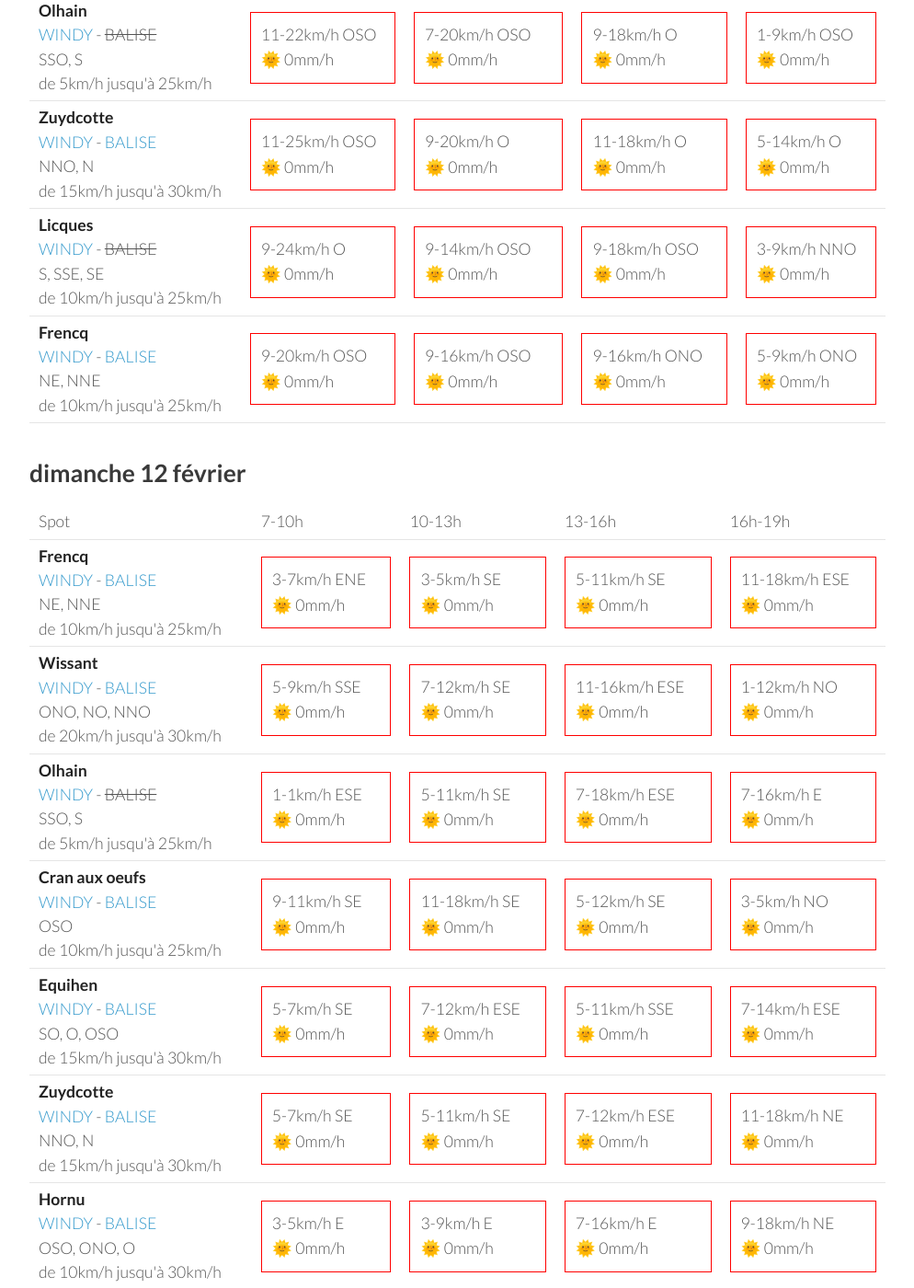
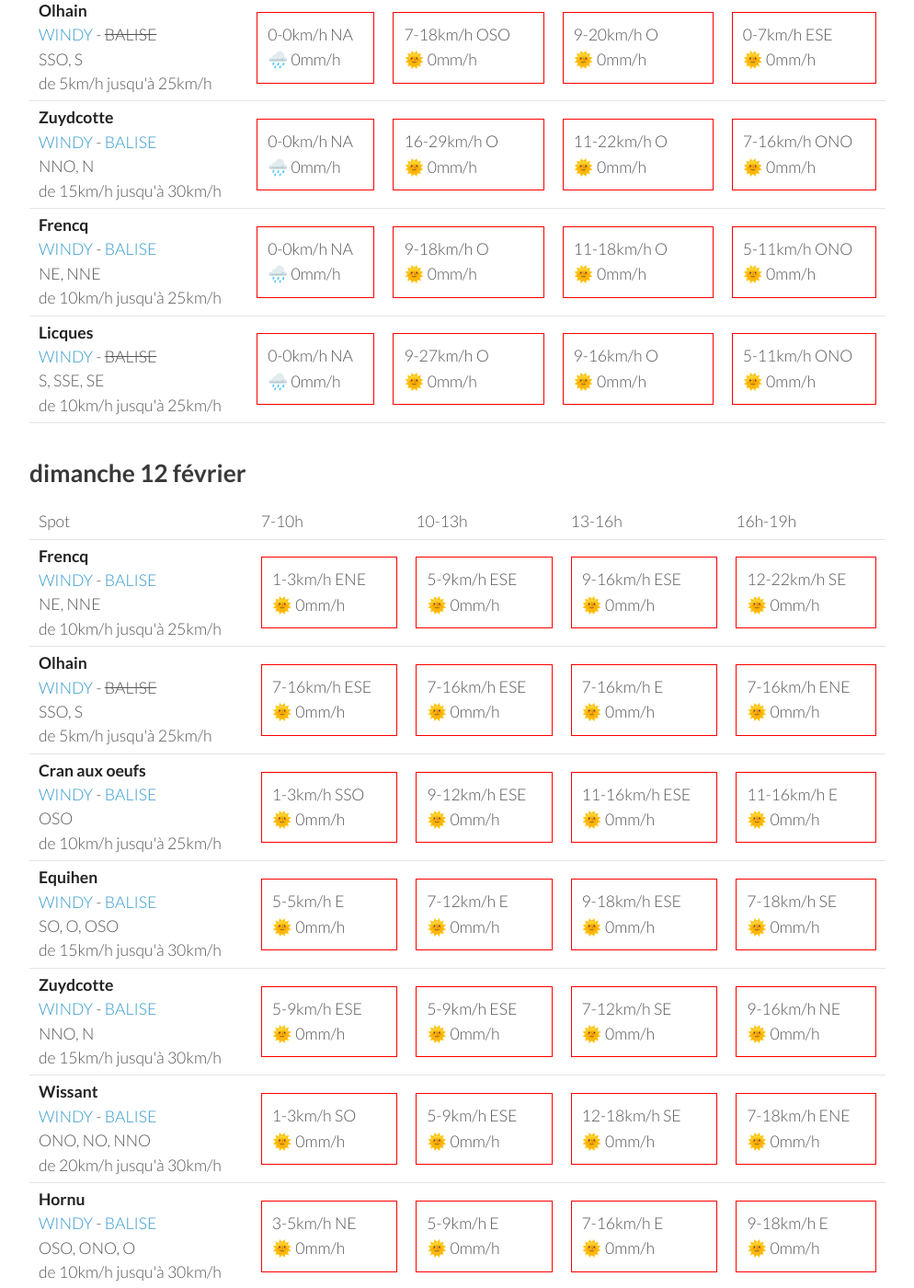
Before and after one commit to parapente-dans-le-nord/parapente-dans-le-nord.github.io, a Jekyll site: the page built from all.markdown, in a window 1280 px wide and 1400 px high, scrolled down 1189 px. Shown: the whole window at 92% size, without its empty margins (26-1020 px from the left). Built offline with Jekyll 4.4.1, drawn with Linux system fonts in a browser that asks for light colours; some of the changed text lies outside the part shown.

Commit message:
update index.markdown

```diff
--- a/all.markdown
+++ b/all.markdown
@@ -24,111 +24,100 @@ page mise à jour le samedi 11 février 10:03
 <tr>
         <td><strong>La Comté</strong><br><a href="https://windy.com/50.426/2.500?50.025,2.499,8">WINDY</a> - <span class=""><a href="https://balisemeteo.com/balise.php?idBalise=">BALISE</a> </span><br> <span class="vent-favorable">O, ONO, NO</span><br><span class="force-vent">de 6km/h jusqu'à 25km/h</span> </td>
 
-            <td><div class="not-flyable"><p>11-20km/h SO</p><p>🌞 0mm/h</p></div></td>
-            <td><div class="not-flyable"><p>9-20km/h OSO</p><p>🌞 0mm/h</p></div></td>
-            <td><div class="flyable"><p>12-22km/h O</p><p>🌞 0mm/h</p></div></td>
-            <td><div class="not-flyable"><p>0-14km/h NO</p><p>🌞 0mm/h</p></div></td>
+            <td><div class="not-flyable"><p>0-0km/h NA</p><p>🌧️ 0mm/h</p></div></td>
+            <td><div class="not-flyable"><p>11-20km/h OSO</p><p>🌞 0mm/h</p></div></td>
+            <td><div class="flyable"><p>11-20km/h O</p><p>🌞 0mm/h</p></div></td>
+            <td><div class="not-flyable"><p>3-9km/h OSO</p><p>🌞 0mm/h</p></div></td>
 
+    </tr>
+<tr>
+        <td><strong>Cran aux oeufs</strong><br><a href="https://windy.com/50.847/1.584?50.451,1.582,8,m:e3TagdN">WINDY</a> - <span class=""><a href="https://www.meteociel.fr/temps-reel/obs_villes.php?code2=7004">BALISE</a> </span><br> <span class="vent-favorable">OSO</span><br><span class="force-vent">de 10km/h jusqu'à 25km/h</span> </td>
+
+            <td><div class="not-flyable"><p>0-0km/h NA</p><p>🌧️ 0mm/h</p></div></td>
+            <td><div class="not-flyable"><p>12-20km/h O</p><p>🌞 0mm/h</p></div></td>
+            <td><div class="not-flyable"><p>9-12km/h OSO</p><p>🌞 0mm/h</p></div></td>
+            <td><div class="not-flyable"><p>3-9km/h SSO</p><p>🌞 0mm/h</p></div></td>
+
+    </tr>
+<tr>
+        <td><strong>Mont Clairon</strong><br><a href="https://windy.com/49.919/2.729?49.515,2.730,8,m:e2magfH">WINDY</a> - <span class="no-balise"> BALISE </span><br> <span class="vent-favorable">SO</span><br><span class="force-vent">de 12km/h jusqu'à 25km/h</span> </td>
+
+            <td><div class="not-flyable"><p>0-0km/h NA</p><p>🌧️ 0mm/h</p></div></td>
+            <td><div class="not-flyable"><p>5-7km/h SSO</p><p>🌞 0mm/h</p></div></td>
+            <td><div class="not-flyable"><p>5-14km/h SO</p><p>🌞 0mm/h</p></div></td>
+            <td><div class="not-flyable"><p>9-16km/h SSE</p><p>🌞 0mm/h</p></div></td>
 
     </tr>
 <tr>
         <td><strong>Dannes</strong><br><a href="https://windy.com/50.587/1.637?50.188,1.637,8">WINDY</a> - <span class="no-balise"> BALISE </span><br> <span class="vent-favorable">O, OSO, SO, ONO</span><br><span class="force-vent">de 12km/h jusqu'à 20km/h</span> </td>
 
-            <td><div class="not-flyable"><p>9-18km/h OSO</p><p>🌞 0mm/h</p></div></td>
-            <td><div class="not-flyable"><p>7-14km/h OSO</p><p>🌞 0mm/h</p></div></td>
-            <td><div class="not-flyable"><p>7-12km/h O</p><p>🌞 0mm/h</p></div></td>
-            <td><div class="not-flyable"><p>5-9km/h ONO</p><p>🌞 0mm/h</p></div></td>
-
-
-    </tr>
-<tr>
-        <td><strong>Cran aux oeufs</strong><br><a href="https://windy.com/50.847/1.584?50.451,1.582,8,m:e3TagdN">WINDY</a> - <span class=""><a href="https://www.meteociel.fr/temps-reel/obs_villes.php?code2=7004">BALISE</a> </span><br> <span class="vent-favorable">OSO</span><br><span class="force-vent">de 10km/h jusqu'à 25km/h</span> </td>
-
-            <td><div class="not-flyable"><p>9-11km/h SO</p><p>🌞 0mm/h</p></div></td>
-            <td><div class="not-flyable"><p>11-16km/h ONO</p><p>🌞 0mm/h</p></div></td>
-            <td><div class="not-flyable"><p>9-12km/h OSO</p><p>🌞 0mm/h</p></div></td>
-            <td><div class="not-flyable"><p>5-7km/h SSO</p><p>🌞 0mm/h</p></div></td>
-
+            <td><div class="not-flyable"><p>0-0km/h NA</p><p>🌧️ 0mm/h</p></div></td>
+            <td><div class="not-flyable"><p>11-18km/h OSO</p><p>🌞 0mm/h</p></div></td>
+            <td><div class="not-flyable"><p>9-16km/h OSO</p><p>🌞 0mm/h</p></div></td>
+            <td><div class="not-flyable"><p>5-9km/h NO</p><p>🌞 0mm/h</p></div></td>
 
     </tr>
 <tr>
         <td><strong>Hornu</strong><br><a href="https://windy.com/50.424/3.819?50.024,3.818,8,m:e3daghw">WINDY</a> - <span class=""><a href="https://balisemeteo.com/balise_histo.php?idBalise=5040">BALISE</a> </span><br> <span class="vent-favorable">OSO, ONO, O</span><br><span class="force-vent">de 10km/h jusqu'à 30km/h</span> </td>
 
+            <td><div class="not-flyable"><p>0-0km/h NA</p><p>🌧️ 0mm/h</p></div></td>
             <td><div class="not-flyable"><p>12-24km/h SO</p><p>🌞 0mm/h</p></div></td>
-            <td><div class="not-flyable"><p>9-22km/h SO</p><p>🌞 0mm/h</p></div></td>
-            <td><div class="not-flyable"><p>12-20km/h SSO</p><p>🌞 0mm/h</p></div></td>
-            <td><div class="not-flyable"><p>5-14km/h SSO</p><p>🌞 0mm/h</p></div></td>
-
+            <td><div class="not-flyable"><p>11-24km/h SSO</p><p>🌞 0mm/h</p></div></td>
+            <td><div class="not-flyable"><p>9-20km/h SSO</p><p>🌞 0mm/h</p></div></td>
 
     </tr>
 <tr>
         <td><strong>Equihen</strong><br><a href="https://windy.com/50.679/1.572?50.279,1.571,8,m:e3CagdM">WINDY</a> - <span class=""><a href="https://balisemeteo.com/balise_histo.php?idBalise=159">BALISE</a> </span><br> <span class="vent-favorable">SO, O, OSO</span><br><span class="force-vent">de 15km/h jusqu'à 30km/h</span> </td>
 
-            <td><div class="not-flyable"><p>7-12km/h SSO</p><p>🌞 0mm/h</p></div></td>
-            <td><div class="not-flyable"><p>11-18km/h ONO</p><p>🌞 0mm/h</p></div></td>
-            <td><div class="not-flyable"><p>5-11km/h OSO</p><p>🌞 0mm/h</p></div></td>
-            <td><div class="not-flyable"><p>3-7km/h O</p><p>🌞 0mm/h</p></div></td>
-
+            <td><div class="not-flyable"><p>0-0km/h NA</p><p>🌧️ 0mm/h</p></div></td>
+            <td><div class="not-flyable"><p>9-18km/h OSO</p><p>🌞 0mm/h</p></div></td>
+            <td><div class="not-flyable"><p>9-14km/h O</p><p>🌞 0mm/h</p></div></td>
+            <td><div class="not-flyable"><p>1-7km/h ONO</p><p>🌞 0mm/h</p></div></td>
 
     </tr>
 <tr>
         <td><strong>Wissant</strong><br><a href="https://windy.com/50.885/1.653?50.488,1.653,8,m:e3XagdU">WINDY</a> - <span class=""><a href="https://balisemeteo.com/balise_histo.php?idBalise=159">BALISE</a> </span><br> <span class="vent-favorable">ONO, NO, NNO</span><br><span class="force-vent">de 20km/h jusqu'à 30km/h</span> </td>
 
-            <td><div class="not-flyable"><p>11-14km/h SO</p><p>🌞 0mm/h</p></div></td>
-            <td><div class="not-flyable"><p>9-18km/h O</p><p>🌞 0mm/h</p></div></td>
+            <td><div class="not-flyable"><p>0-0km/h NA</p><p>🌧️ 0mm/h</p></div></td>
+            <td><div class="not-flyable"><p>11-18km/h O</p><p>🌞 0mm/h</p></div></td>
             <td><div class="not-flyable"><p>11-16km/h OSO</p><p>🌞 0mm/h</p></div></td>
-            <td><div class="not-flyable"><p>3-7km/h O</p><p>🌞 0mm/h</p></div></td>
-
-
-    </tr>
-<tr>
-        <td><strong>Mont Clairon</strong><br><a href="https://windy.com/49.919/2.729?49.515,2.730,8,m:e2magfH">WINDY</a> - <span class="no-balise"> BALISE </span><br> <span class="vent-favorable">SO</span><br><span class="force-vent">de 12km/h jusqu'à 25km/h</span> </td>
-
-            <td><div class="not-flyable"><p>1-11km/h S</p><p>🌞 0mm/h</p></div></td>
-            <td><div class="not-flyable"><p>5-7km/h S</p><p>🌞 0mm/h</p></div></td>
-            <td><div class="not-flyable"><p>3-11km/h S</p><p>🌞 0mm/h</p></div></td>
-            <td><div class="not-flyable"><p>5-9km/h SSO</p><p>🌞 0mm/h</p></div></td>
-
+            <td><div class="not-flyable"><p>3-9km/h OSO</p><p>🌞 0mm/h</p></div></td>
 
     </tr>
 <tr>
         <td><strong>Olhain</strong><br><a href="https://windy.com/50.434/2.586?50.031,2.587,8,m:e3eagft">WINDY</a> - <span class="no-balise"> BALISE </span><br> <span class="vent-favorable">SSO, S</span><br><span class="force-vent">de 5km/h jusqu'à 25km/h</span> </td>
 
-            <td><div class="not-flyable"><p>11-22km/h OSO</p><p>🌞 0mm/h</p></div></td>
-            <td><div class="not-flyable"><p>7-20km/h OSO</p><p>🌞 0mm/h</p></div></td>
-            <td><div class="not-flyable"><p>9-18km/h O</p><p>🌞 0mm/h</p></div></td>
-            <td><div class="not-flyable"><p>1-9km/h OSO</p><p>🌞 0mm/h</p></div></td>
-
+            <td><div class="not-flyable"><p>0-0km/h NA</p><p>🌧️ 0mm/h</p></div></td>
+            <td><div class="not-flyable"><p>7-18km/h OSO</p><p>🌞 0mm/h</p></div></td>
+            <td><div class="not-flyable"><p>9-20km/h O</p><p>🌞 0mm/h</p></div></td>
+            <td><div class="not-flyable"><p>0-7km/h ESE</p><p>🌞 0mm/h</p></div></td>
 
     </tr>
 <tr>
         <td><strong>Zuydcotte</strong><br><a href="https://windy.com/51.064/2.491?50.669,2.488,8,m:e4hagfk">WINDY</a> - <span class=""><a href="https://www.allosurf.net/meteo/live/dunkerque-station-meteo-lfak-8329.html">BALISE</a> </span><br> <span class="vent-favorable">NNO, N</span><br><span class="force-vent">de 15km/h jusqu'à 30km/h</span> </td>
 
-            <td><div class="not-flyable"><p>11-25km/h OSO</p><p>🌞 0mm/h</p></div></td>
-            <td><div class="not-flyable"><p>9-20km/h O</p><p>🌞 0mm/h</p></div></td>
+            <td><div class="not-flyable"><p>0-0km/h NA</p><p>🌧️ 0mm/h</p></div></td>
+            <td><div class="not-flyable"><p>16-29km/h O</p><p>🌞 0mm/h</p></div></td>
+            <td><div class="not-flyable"><p>11-22km/h O</p><p>🌞 0mm/h</p></div></td>
+            <td><div class="not-flyable"><p>7-16km/h ONO</p><p>🌞 0mm/h</p></div></td>
+
+    </tr>
+<tr>
+        <td><strong>Frencq</strong><br><a href="https://windy.com/50.559/1.669?50.159,1.670,8,m:e3qagdV">WINDY</a> - <span class=""><a href="https://balisemeteo.com/balise_histo.php?idBalise=159">BALISE</a> </span><br> <span class="vent-favorable">NE, NNE</span><br><span class="force-vent">de 10km/h jusqu'à 25km/h</span> </td>
+
+            <td><div class="not-flyable"><p>0-0km/h NA</p><p>🌧️ 0mm/h</p></div></td>
+            <td><div class="not-flyable"><p>9-18km/h O</p><p>🌞 0mm/h</p></div></td>
             <td><div class="not-flyable"><p>11-18km/h O</p><p>🌞 0mm/h</p></div></td>
-            <td><div class="not-flyable"><p>5-14km/h O</p><p>🌞 0mm/h</p></div></td>
-
+            <td><div class="not-flyable"><p>5-11km/h ONO</p><p>🌞 0mm/h</p></div></td>
 
     </tr>
 <tr>
         <td><strong>Licques</strong><br><a href="https://windy.com/50.786/1.936?50.388,1.934,8">WINDY</a> - <span class="no-balise"> BALISE </span><br> <span class="vent-favorable">S, SSE, SE</span><br><span class="force-vent">de 10km/h jusqu'à 25km/h</span> </td>
 
-            <td><div class="not-flyable"><p>9-24km/h O</p><p>🌞 0mm/h</p></div></td>
-            <td><div class="not-flyable"><p>9-14km/h OSO</p><p>🌞 0mm/h</p></div></td>
-            <td><div class="not-flyable"><p>9-18km/h OSO</p><p>🌞 0mm/h</p></div></td>
-            <td><div class="not-flyable"><p>3-9km/h NNO</p><p>🌞 0mm/h</p></div></td>
-
-
-    </tr>
-<tr>
-        <td><strong>Frencq</strong><br><a href="https://windy.com/50.559/1.669?50.159,1.670,8,m:e3qagdV">WINDY</a> - <span class=""><a href="https://balisemeteo.com/balise_histo.php?idBalise=159">BALISE</a> </span><br> <span class="vent-favorable">NE, NNE</span><br><span class="force-vent">de 10km/h jusqu'à 25km/h</span> </td>
-
-            <td><div class="not-flyable"><p>9-20km/h OSO</p><p>🌞 0mm/h</p></div></td>
-            <td><div class="not-flyable"><p>9-16km/h OSO</p><p>🌞 0mm/h</p></div></td>
-            <td><div class="not-flyable"><p>9-16km/h ONO</p><p>🌞 0mm/h</p></div></td>
-            <td><div class="not-flyable"><p>5-9km/h ONO</p><p>🌞 0mm/h</p></div></td>
-
+            <td><div class="not-flyable"><p>0-0km/h NA</p><p>🌧️ 0mm/h</p></div></td>
+            <td><div class="not-flyable"><p>9-27km/h O</p><p>🌞 0mm/h</p></div></td>
+            <td><div class="not-flyable"><p>9-16km/h O</p><p>🌞 0mm/h</p></div></td>
+            <td><div class="not-flyable"><p>5-11km/h ONO</p><p>🌞 0mm/h</p></div></td>
 
     </tr>
 
@@ -150,78 +139,78 @@ page mise à jour le samedi 11 février 10:03
 <tr>
         <td><strong>Frencq</strong><br><a href="https://windy.com/50.559/1.669?50.159,1.670,8,m:e3qagdV">WINDY</a> - <span class=""><a href="https://balisemeteo.com/balise_histo.php?idBalise=159">BALISE</a> </span><br> <span class="vent-favorable">NE, NNE</span><br><span class="force-vent">de 10km/h jusqu'à 25km/h</span> </td>
 
-            <td><div class="not-flyable"><p>3-7km/h ENE</p><p>🌞 0mm/h</p></div></td>
-            <td><div class="not-flyable"><p>3-5km/h SE</p><p>🌞 0mm/h</p></div></td>
-            <td><div class="not-flyable"><p>5-11km/h SE</p><p>🌞 0mm/h</p></div></td>
-            <td><div class="not-flyable"><p>11-18km/h ESE</p><p>🌞 0mm/h</p></div></td>
+            <td><div class="not-flyable"><p>1-3km/h ENE</p><p>🌞 0mm/h</p></div></td>
+            <td><div class="not-flyable"><p>5-9km/h ESE</p><p>🌞 0mm/h</p></div></td>
+            <td><div class="not-flyable"><p>9-16km/h ESE</p><p>🌞 0mm/h</p></div></td>
+            <td><div class="not-flyable"><p>12-22km/h SE</p><p>🌞 0mm/h</p></div></td>
+
+
+    </tr>
+<tr>
+        <td><strong>Olhain</strong><br><a href="https://windy.com/50.434/2.586?50.031,2.587,8,m:e3eagft">WINDY</a> - <span class="no-balise"> BALISE </span><br> <span class="vent-favorable">SSO, S</span><br><span class="force-vent">de 5km/h jusqu'à 25km/h</span> </td>
+
+            <td><div class="not-flyable"><p>7-16km/h ESE</p><p>🌞 0mm/h</p></div></td>
+            <td><div class="not-flyable"><p>7-16km/h ESE</p><p>🌞 0mm/h</p></div></td>
+            <td><div class="not-flyable"><p>7-16km/h E</p><p>🌞 0mm/h</p></div></td>
+            <td><div class="not-flyable"><p>7-16km/h ENE</p><p>🌞 0mm/h</p></div></td>
+
+
+    </tr>
+<tr>
+        <td><strong>Cran aux oeufs</strong><br><a href="https://windy.com/50.847/1.584?50.451,1.582,8,m:e3TagdN">WINDY</a> - <span class=""><a href="https://www.meteociel.fr/temps-reel/obs_villes.php?code2=7004">BALISE</a> </span><br> <span class="vent-favorable">OSO</span><br><span class="force-vent">de 10km/h jusqu'à 25km/h</span> </td>
+
+            <td><div class="not-flyable"><p>1-3km/h SSO</p><p>🌞 0mm/h</p></div></td>
+            <td><div class="not-flyable"><p>9-12km/h ESE</p><p>🌞 0mm/h</p></div></td>
+            <td><div class="not-flyable"><p>11-16km/h ESE</p><p>🌞 0mm/h</p></div></td>
+            <td><div class="not-flyable"><p>11-16km/h E</p><p>🌞 0mm/h</p></div></td>
+
+
+    </tr>
+<tr>
+        <td><strong>Equihen</strong><br><a href="https://windy.com/50.679/1.572?50.279,1.571,8,m:e3CagdM">WINDY</a> - <span class=""><a href="https://balisemeteo.com/balise_histo.php?idBalise=159">BALISE</a> </span><br> <span class="vent-favorable">SO, O, OSO</span><br><span class="force-vent">de 15km/h jusqu'à 30km/h</span> </td>
+
+            <td><div class="not-flyable"><p>5-5km/h E</p><p>🌞 0mm/h</p></div></td>
+            <td><div class="not-flyable"><p>7-12km/h E</p><p>🌞 0mm/h</p></div></td>
+            <td><div class="not-flyable"><p>9-18km/h ESE</p><p>🌞 0mm/h</p></div></td>
+            <td><div class="not-flyable"><p>7-18km/h SE</p><p>🌞 0mm/h</p></div></td>
+
+
+    </tr>
+<tr>
+        <td><strong>Zuydcotte</strong><br><a href="https://windy.com/51.064/2.491?50.669,2.488,8,m:e4hagfk">WINDY</a> - <span class=""><a href="https://www.allosurf.net/meteo/live/dunkerque-station-meteo-lfak-8329.html">BALISE</a> </span><br> <span class="vent-favorable">NNO, N</span><br><span class="force-vent">de 15km/h jusqu'à 30km/h</span> </td>
+
+            <td><div class="not-flyable"><p>5-9km/h ESE</p><p>🌞 0mm/h</p></div></td>
+            <td><div class="not-flyable"><p>5-9km/h ESE</p><p>🌞 0mm/h</p></div></td>
+            <td><div class="not-flyable"><p>7-12km/h SE</p><p>🌞 0mm/h</p></div></td>
+            <td><div class="not-flyable"><p>9-16km/h NE</p><p>🌞 0mm/h</p></div></td>
 
 
     </tr>
 <tr>
         <td><strong>Wissant</strong><br><a href="https://windy.com/50.885/1.653?50.488,1.653,8,m:e3XagdU">WINDY</a> - <span class=""><a href="https://balisemeteo.com/balise_histo.php?idBalise=159">BALISE</a> </span><br> <span class="vent-favorable">ONO, NO, NNO</span><br><span class="force-vent">de 20km/h jusqu'à 30km/h</span> </td>
 
-            <td><div class="not-flyable"><p>5-9km/h SSE</p><p>🌞 0mm/h</p></div></td>
-            <td><div class="not-flyable"><p>7-12km/h SE</p><p>🌞 0mm/h</p></div></td>
-            <td><div class="not-flyable"><p>11-16km/h ESE</p><p>🌞 0mm/h</p></div></td>
-            <td><div class="not-flyable"><p>1-12km/h NO</p><p>🌞 0mm/h</p></div></td>
-
-
-    </tr>
-<tr>
-        <td><strong>Olhain</strong><br><a href="https://windy.com/50.434/2.586?50.031,2.587,8,m:e3eagft">WINDY</a> - <span class="no-balise"> BALISE </span><br> <span class="vent-favorable">SSO, S</span><br><span class="force-vent">de 5km/h jusqu'à 25km/h</span> </td>
-
-            <td><div class="not-flyable"><p>1-1km/h ESE</p><p>🌞 0mm/h</p></div></td>
-            <td><div class="not-flyable"><p>5-11km/h SE</p><p>🌞 0mm/h</p></div></td>
-            <td><div class="not-flyable"><p>7-18km/h ESE</p><p>🌞 0mm/h</p></div></td>
-            <td><div class="not-flyable"><p>7-16km/h E</p><p>🌞 0mm/h</p></div></td>
-
-
-    </tr>
-<tr>
-        <td><strong>Cran aux oeufs</strong><br><a href="https://windy.com/50.847/1.584?50.451,1.582,8,m:e3TagdN">WINDY</a> - <span class=""><a href="https://www.meteociel.fr/temps-reel/obs_villes.php?code2=7004">BALISE</a> </span><br> <span class="vent-favorable">OSO</span><br><span class="force-vent">de 10km/h jusqu'à 25km/h</span> </td>
-
-            <td><div class="not-flyable"><p>9-11km/h SE</p><p>🌞 0mm/h</p></div></td>
-            <td><div class="not-flyable"><p>11-18km/h SE</p><p>🌞 0mm/h</p></div></td>
-            <td><div class="not-flyable"><p>5-12km/h SE</p><p>🌞 0mm/h</p></div></td>
-            <td><div class="not-flyable"><p>3-5km/h NO</p><p>🌞 0mm/h</p></div></td>
-
-
-    </tr>
-<tr>
-        <td><strong>Equihen</strong><br><a href="https://windy.com/50.679/1.572?50.279,1.571,8,m:e3CagdM">WINDY</a> - <span class=""><a href="https://balisemeteo.com/balise_histo.php?idBalise=159">BALISE</a> </span><br> <span class="vent-favorable">SO, O, OSO</span><br><span class="force-vent">de 15km/h jusqu'à 30km/h</span> </td>
-
-            <td><div class="not-flyable"><p>5-7km/h SE</p><p>🌞 0mm/h</p></div></td>
-            <td><div class="not-flyable"><p>7-12km/h ESE</p><p>🌞 0mm/h</p></div></td>
-            <td><div class="not-flyable"><p>5-11km/h SSE</p><p>🌞 0mm/h</p></div></td>
-            <td><div class="not-flyable"><p>7-14km/h ESE</p><p>🌞 0mm/h</p></div></td>
-
-
-    </tr>
-<tr>
-        <td><strong>Zuydcotte</strong><br><a href="https://windy.com/51.064/2.491?50.669,2.488,8,m:e4hagfk">WINDY</a> - <span class=""><a href="https://www.allosurf.net/meteo/live/dunkerque-station-meteo-lfak-8329.html">BALISE</a> </span><br> <span class="vent-favorable">NNO, N</span><br><span class="force-vent">de 15km/h jusqu'à 30km/h</span> </td>
-
-            <td><div class="not-flyable"><p>5-7km/h SE</p><p>🌞 0mm/h</p></div></td>
-            <td><div class="not-flyable"><p>5-11km/h SE</p><p>🌞 0mm/h</p></div></td>
-            <td><div class="not-flyable"><p>7-12km/h ESE</p><p>🌞 0mm/h</p></div></td>
-            <td><div class="not-flyable"><p>11-18km/h NE</p><p>🌞 0mm/h</p></div></td>
+            <td><div class="not-flyable"><p>1-3km/h SO</p><p>🌞 0mm/h</p></div></td>
+            <td><div class="not-flyable"><p>5-9km/h ESE</p><p>🌞 0mm/h</p></div></td>
+            <td><div class="not-flyable"><p>12-18km/h SE</p><p>🌞 0mm/h</p></div></td>
+            <td><div class="not-flyable"><p>7-18km/h ENE</p><p>🌞 0mm/h</p></div></td>
 
 
     </tr>
 <tr>
         <td><strong>Hornu</strong><br><a href="https://windy.com/50.424/3.819?50.024,3.818,8,m:e3daghw">WINDY</a> - <span class=""><a href="https://balisemeteo.com/balise_histo.php?idBalise=5040">BALISE</a> </span><br> <span class="vent-favorable">OSO, ONO, O</span><br><span class="force-vent">de 10km/h jusqu'à 30km/h</span> </td>
 
-            <td><div class="not-flyable"><p>3-5km/h E</p><p>🌞 0mm/h</p></div></td>
-            <td><div class="not-flyable"><p>3-9km/h E</p><p>🌞 0mm/h</p></div></td>
+            <td><div class="not-flyable"><p>3-5km/h NE</p><p>🌞 0mm/h</p></div></td>
+            <td><div class="not-flyable"><p>5-9km/h E</p><p>🌞 0mm/h</p></div></td>
             <td><div class="not-flyable"><p>7-16km/h E</p><p>🌞 0mm/h</p></div></td>
-            <td><div class="not-flyable"><p>9-18km/h NE</p><p>🌞 0mm/h</p></div></td>
+            <td><div class="not-flyable"><p>9-18km/h E</p><p>🌞 0mm/h</p></div></td>
 
 
     </tr>
 <tr>
         <td><strong>Mont Clairon</strong><br><a href="https://windy.com/49.919/2.729?49.515,2.730,8,m:e2magfH">WINDY</a> - <span class="no-balise"> BALISE </span><br> <span class="vent-favorable">SO</span><br><span class="force-vent">de 12km/h jusqu'à 25km/h</span> </td>
 
-            <td><div class="not-flyable"><p>3-7km/h ESE</p><p>🌞 0mm/h</p></div></td>
-            <td><div class="not-flyable"><p>3-5km/h ENE</p><p>🌞 0mm/h</p></div></td>
+            <td><div class="not-flyable"><p>5-7km/h E</p><p>🌞 0mm/h</p></div></td>
+            <td><div class="not-flyable"><p>3-5km/h E</p><p>🌞 0mm/h</p></div></td>
             <td><div class="not-flyable"><p>9-14km/h ESE</p><p>🌞 0mm/h</p></div></td>
             <td><div class="not-flyable"><p>11-18km/h E</p><p>🌞 0mm/h</p></div></td>
 
```
Also changed, not shown: other parts of all.markdown (+1 -1 lines), index.markdown (+5 -6 lines).
